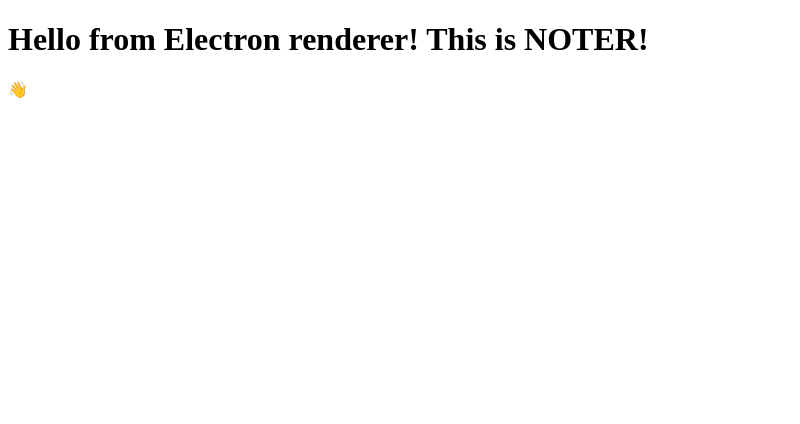
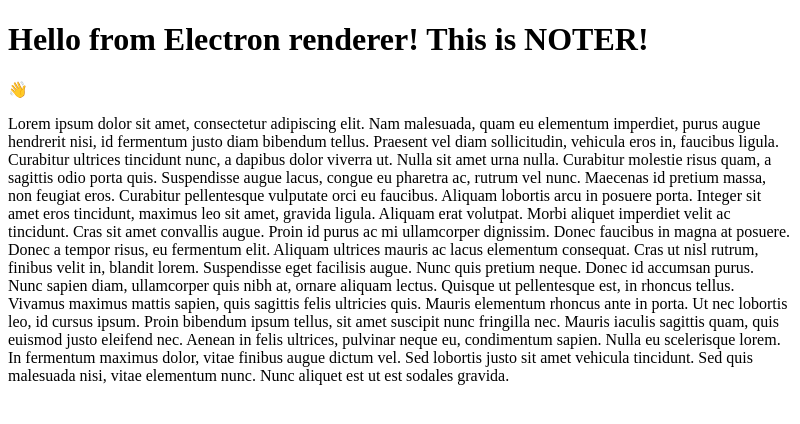
Before and after one commit to supernoter/noter, an Electron app: page src/index.html in a window 800 px wide. Drawn offline with Linux system fonts and the light colour scheme.

Commit message:
add some sample text
refs #8

```diff
--- a/src/index.html
+++ b/src/index.html
@@ -16,5 +16,10 @@
   <body>
     <h1>Hello from Electron renderer! This is NOTER!</h1>
     <p>👋</p>
+    <p> Lorem ipsum dolor sit amet, consectetur adipiscing elit. Nam malesuada, quam eu elementum imperdiet, purus augue hendrerit nisi, id fermentum justo diam bibendum tellus. Praesent vel diam sollicitudin, vehicula eros in, faucibus ligula. Curabitur ultrices tincidunt nunc, a dapibus dolor viverra ut. Nulla sit amet urna nulla. Curabitur molestie risus quam, a sagittis odio porta quis. Suspendisse augue lacus, congue eu pharetra ac, rutrum vel nunc. Maecenas id pretium massa, non feugiat eros. Curabitur pellentesque vulputate orci eu faucibus. Aliquam lobortis arcu in posuere porta. Integer sit amet eros tincidunt, maximus leo sit amet, gravida ligula. Aliquam erat volutpat. Morbi aliquet imperdiet velit ac tincidunt. Cras sit amet convallis augue.
+
+      Proin id purus ac mi ullamcorper dignissim. Donec faucibus in magna at posuere. Donec a tempor risus, eu fermentum elit. Aliquam ultrices mauris ac lacus elementum consequat. Cras ut nisl rutrum, finibus velit in, blandit lorem. Suspendisse eget facilisis augue. Nunc quis pretium neque. Donec id accumsan purus. Nunc sapien diam, ullamcorper quis nibh at, ornare aliquam lectus.
+
+      Quisque ut pellentesque est, in rhoncus tellus. Vivamus maximus mattis sapien, quis sagittis felis ultricies quis. Mauris elementum rhoncus ante in porta. Ut nec lobortis leo, id cursus ipsum. Proin bibendum ipsum tellus, sit amet suscipit nunc fringilla nec. Mauris iaculis sagittis quam, quis euismod justo eleifend nec. Aenean in felis ultrices, pulvinar neque eu, condimentum sapien. Nulla eu scelerisque lorem. In fermentum maximus dolor, vitae finibus augue dictum vel. Sed lobortis justo sit amet vehicula tincidunt. Sed quis malesuada nisi, vitae elementum nunc. Nunc aliquet est ut est sodales gravida. </p>
   </body>
 </html>
```
